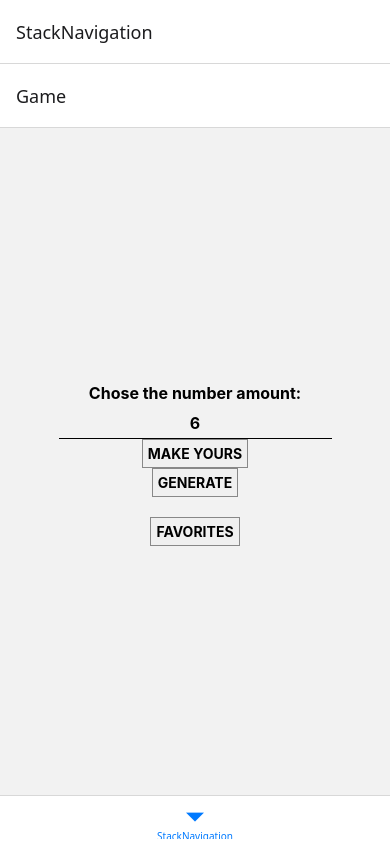
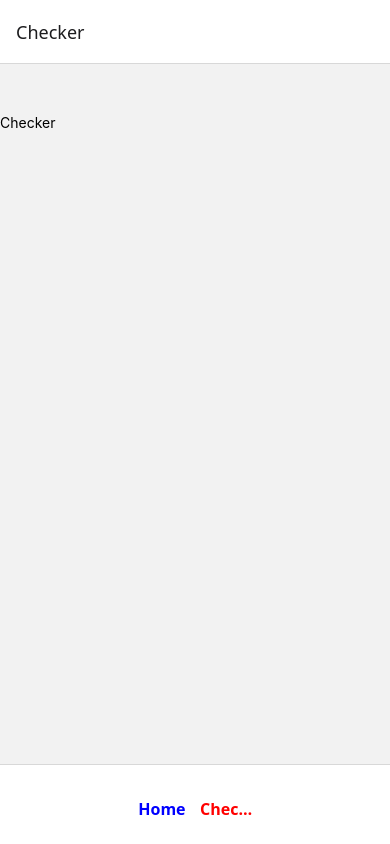
Before and after one commit to MatheusMFranco/better, a React Native app: screen /Checker in a window 390 px wide. Built offline with nearby package versions, Linux system fonts and the light colour scheme.

Commit message:
feat: add checker pacge

```diff
--- a/src/App.tsx
+++ b/src/App.tsx
@@ -1,17 +1,45 @@
 import react from 'react';
+import { createBottomTabNavigator } from '@react-navigation/bottom-tabs';
+import { NavigationContainer } from '@react-navigation/native';
 
-import { createBottomTabNavigator } from '@react-navigation/bottom-tabs';
-
-import { NavigationContainer } from '@react-navigation/native';
 import StackNavigation from './navigation/StackNavigation';
+import Checker from './views/Checker';
 
 const Tab = createBottomTabNavigator();
 
 export default function App() {
     return (
       <NavigationContainer>
-        <Tab.Navigator>
-          <Tab.Screen name="StackNavigation" component={StackNavigation} />
+        <Tab.Navigator
+          initialRouteName='Home'
+          screenOptions={{
+            tabBarActiveTintColor: 'red',
+            tabBarInactiveTintColor: 'blue',
+            tabBarLabelStyle: {
+              fontSize: 16,
+              fontWeight: 'bold',
+              textAlign: 'center',
+            },
+            tabBarStyle: {
+              justifyContent: 'center',
+              alignItems: 'center',
+              height: 80,
+            },
+          }}
+        >
+          <Tab.Screen
+            name='Home'
+            component={StackNavigation}
+            options={{
+              tabBarIcon: () => null,
+              headerShown: false,
+            }}
+          />
+          <Tab.Screen
+            name='Checker'
+            component={Checker}
+            options={{ tabBarIcon: () => null }}
+          />
         </Tab.Navigator>
       </NavigationContainer>
   );
--- /dev/null
+++ b/src/views/Checker.js
@@ -0,0 +1,24 @@
+import React, { Component } from 'react';
+import {
+  Text,
+  SafeAreaView,
+  StyleSheet,
+} from 'react-native';
+
+export default class Checker extends Component {
+
+  render() {
+    return (
+      <SafeAreaView style={styles.container}>
+        <Text>Checker</Text>
+      </SafeAreaView>
+    );
+  }
+}
+
+const styles = StyleSheet.create({
+  container: {
+    flex: 1,
+    paddingTop: 50,
+  },
+});
```
